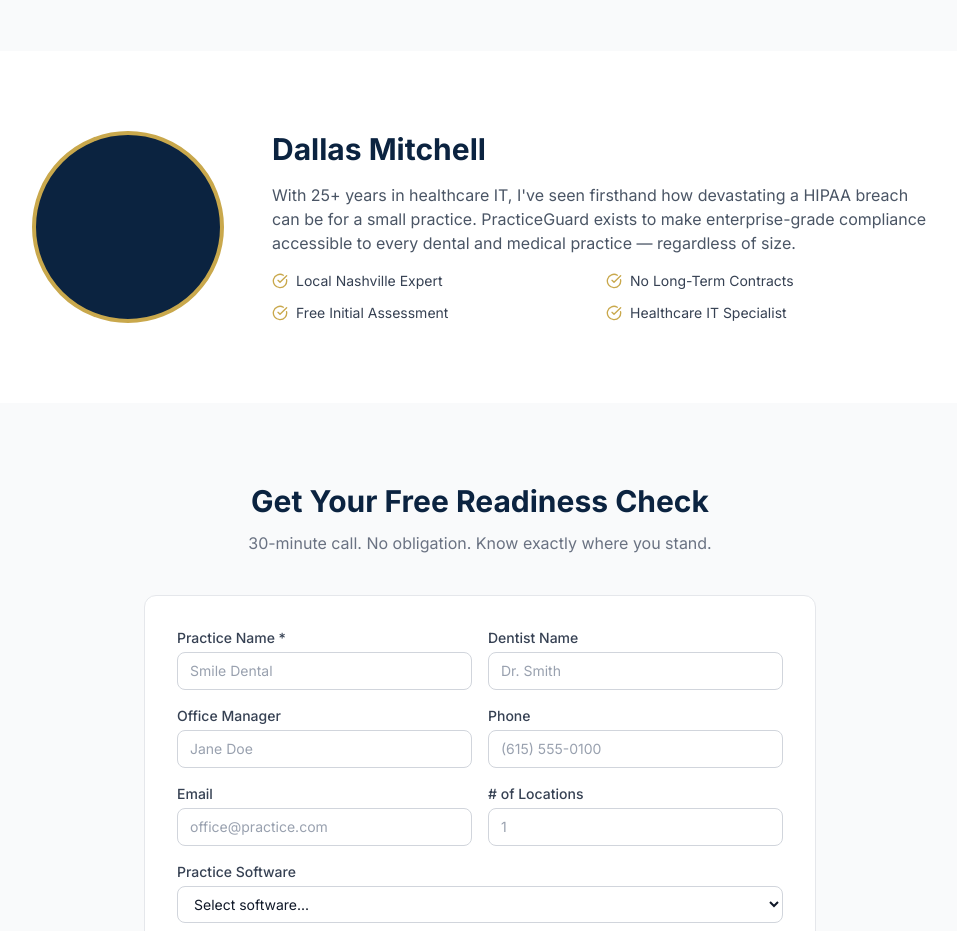
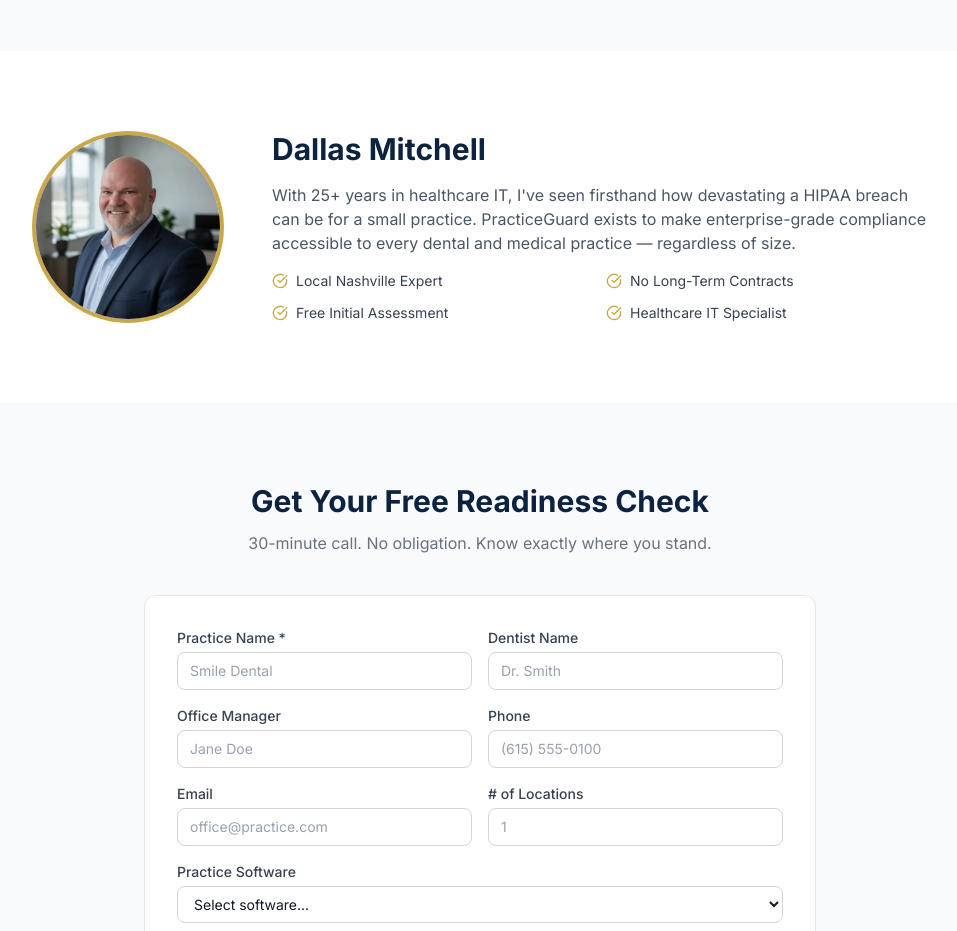
Before and after one commit to ApexDigital76/practiceguard-app, a Next.js app: page / in a window 1280 px wide. Shown: the part 2460-3391 px from the top of the page, without its empty margins (160-1117 px from the left). Built offline with nearby package versions, Linux system fonts and the light colour scheme.

Commit message:
Add Dallas headshot to About section

```diff
--- a/app/page.tsx
+++ b/app/page.tsx
@@ -228,7 +228,9 @@
       {/* About */}
       <section id="about" className="py-20 px-6">
         <div className="max-w-4xl mx-auto flex flex-col md:flex-row gap-12 items-center">
-          <div className="w-48 h-48 rounded-full bg-[#0b2340] flex-shrink-0 overflow-hidden border-4 border-[#c9a84c]" />
+          <div className="w-48 h-48 rounded-full flex-shrink-0 overflow-hidden border-4 border-[#c9a84c]">
+            <img src="/dallas.jpg" alt="Dallas Mitchell" className="w-full h-full object-cover" />
+          </div>
           <div>
             <h2 className="text-3xl font-bold text-[#0b2340] mb-4">Dallas Mitchell</h2>
             <p className="text-gray-600 mb-4">
```
Also changed, not shown: public/dallas.jpg (added).
